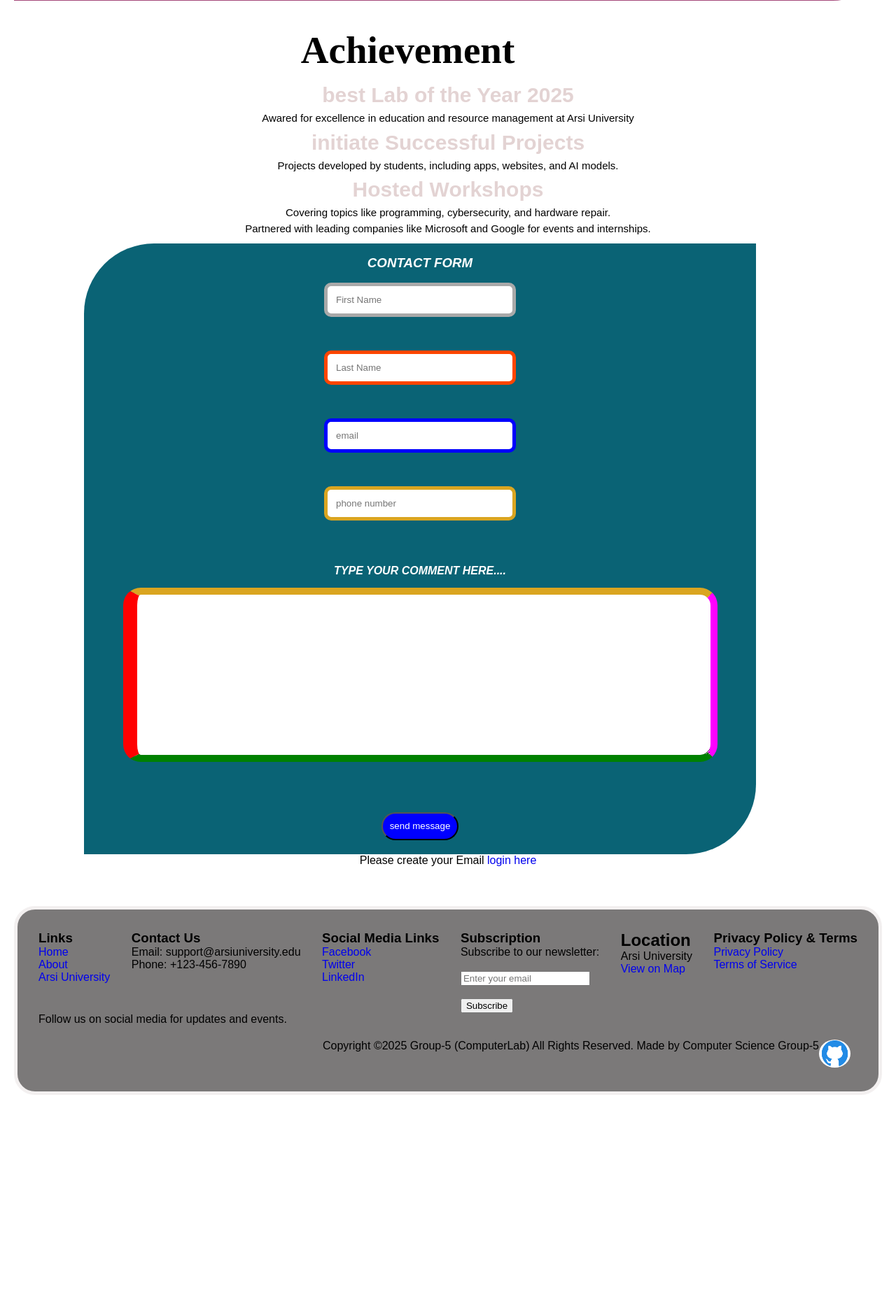
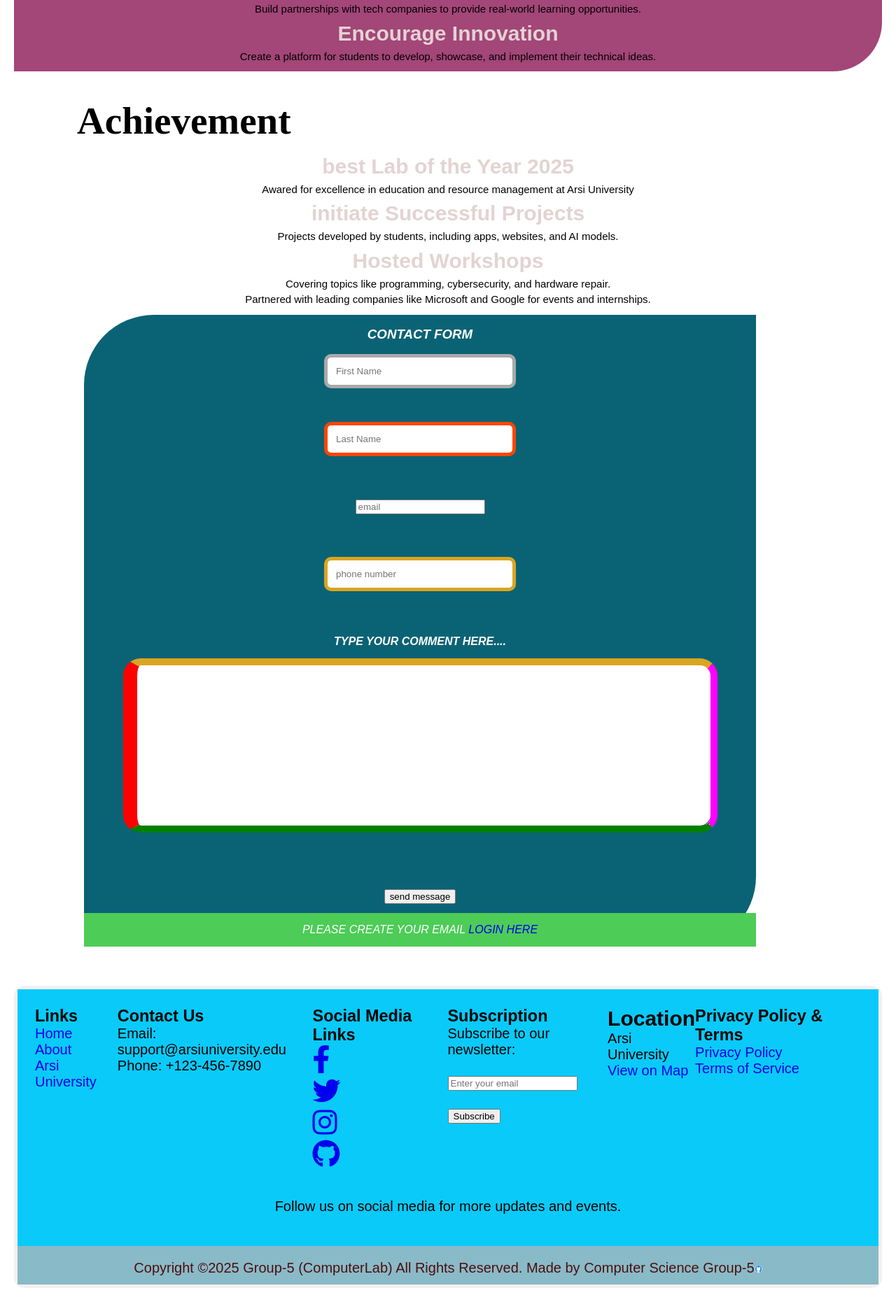
Before and after one commit to Kelbessa02/WebProgrammingGroup-5, a PHP site: page / in a window 1280 px wide. Shown: the part 2706-4567 px from the top of the page at 70% size. Before the commit the page ends 4271 px from the top, so only its background shows below. Run offline with PHP 8.4, Linux system fonts and the light colour scheme.

Commit message:
create java folder and  footer change

```diff
--- a/CSS/Style.css
+++ b/CSS/Style.css
@@ -39,12 +39,12 @@ header {
     position: sticky;
     top: 0;
     size: 20px;
+    background-color: rgb(10, 202, 250);
 }
 
 .internal-wrapper {
     display: flex;
     justify-content: space-between;
-    background-color: rgb(54, 42, 42);
     padding: 20px 20px 10px 20px;
     margin-bottom: 10px;
 }
@@ -81,11 +81,15 @@ header {
 /*footer*/
 
 footer {
-    background-color: rgba(100, 97, 97, 0.849);
     font-family: "Franklin Gothic Medium", "Arial Narrow", Arial, sans-serif;
     margin: 20px;
-    padding: 30px;
-    border-radius: 30px;
+    border-radius: 15px;
+    font-size: 20px;
+}
+
+.footer-bgc {
+    background-color: rgb(10, 202, 250);
+    padding: 25px;
 }
 
 .internal-footer {
@@ -94,14 +98,15 @@ footer {
 }
 
 .copyright {
+    background-color: rgb(137, 186, 199);
     display: flex;
-    justify-content: right;
-    padding: 20px 0 0 20px;
-    margin-right: 10px;
+    justify-content: center;
+    padding-top: 20px;
+    /* margin-right: 5px; */
 }
 
 .logo-footer {
-    width: 5px;
+    width: 0.9%;
     padding-bottom: 10px;
     margin-bottom: 2px;
 }
@@ -174,7 +179,7 @@ footer {
     margin-right: 100px;
 }
 
-.about-content h1 {
+.about-content h2 {
     font-size: 2.5rem;
     color: #0056D2;
     margin-bottom: 1rem;
--- a/index.html
+++ b/index.html
@@ -6,32 +6,41 @@
     <meta name="viewport" content="width=device-width, initial-scale=1.0" />
     <title>Computer Lab</title>
     <link rel="stylesheet" href="CSS/Style.css" />
+    <link rel="stylesheet" href="https://cdnjs.cloudflare.com/ajax/libs/font-awesome/6.0.0/css/all.min.css" />
 </head>
+<!-- internal css -->
+<style>
+    .internal-css {
+        background-color: cadetblue;
+        border: solid 5px rgba(233, 233, 232, 0.918);
+        padding: 20px;
+        margin: 5px;
+    }
+
+    .internal-h1 {
+        font-family: "Franklin Gothic Medium", "Arial Narrow", Arial, sans-serif;
+        font-size: 80px;
+        text-align: center;
+    }
+</style>
 
 <body>
-
     <header>
         <!-- header -->
         <nav class="header-nav">
             <div class="internal-wrapper header-links">
                 <div class="logo-wrapper">
                     <div class="logo">
-                        <img src="image/logo.jpg" alt="arsi university" style="border-radius: 50%;">
-                    </div>
-                    <div>
-                        <h1>Arsi University Computer Lab</h1>
+                        <img src="image/logo.jpg" alt="arsi university" style="border-radius: 50%" />
                     </div>
                 </div>
 
                 <ul class="ul-wrapper">
                     <li><a href="#home">Home</a></li>
 
-
-                    <li> <a href="#about">About</a></li>
-
+                    <li><a href="#about">About</a></li>
 
                     <li><a href="#contact">Contact</a></li>
-
 
                     <li><a href="#service">Service</a></li>
 
@@ -39,23 +48,23 @@
 
                     <li><a href="#achievement">Achievement</a></li>
 
-                    <li> <a href="HTML/index.html">Student</a></li>
+                    <li><a href="HTML/index.html">Student</a></li>
 
                     <li><a href="#schedule">Schedule</a></li>
                 </ul>
-
             </div>
-
-
         </nav>
     </header>
-
+    <div class="internal-css">
+        <h1 class="internal-h1">Arsi University Computer Lab</h1>
+    </div>
     <section>
         <!-- Home section -->
         <div id="home">
             <div>
-                <h2 class="text">Welcome to Arsi University Computer Lab Website</h2>
-                <p class="text2">This website helps connect computer labs efficiently and effectively to a web server.
+                <h2 class="text">Welcome to Arsi University Computer Lab</h2>
+                <p class="text2">
+                    This website helps connect computer labs efficiently and effectively to a web server.
                 </p>
             </div>
         </div>
@@ -64,10 +73,9 @@
     <!-- About section -->
     <section class="about-section">
         <div class="about-content">
+            <h2 id="about ">About Us</h2>
 
-
-            <h1 id="about">About Us</h1>
-
+            <p>
                 The Arsi University Computer Lab Website is designed to enhance the experience of students and staff by providing a seamless and efficient way to manage computer lab resources. Our goal is to create a platform that not only schedules and tracks lab usage
                 but also ensures the labs are equipped with cutting-edge technology to support innovative learning and research.
             </p>
@@ -78,40 +86,49 @@
         </div>
         <div class="about-image">
             <!-- Replace the URL with the actual image -->
-            <img src="image/banner2.jpg" alt="Computer Lab">
+            <img src="image/banner2.jpg " alt="Computer Lab " />
         </div>
     </section>
     <!-- Service -->
     <section class="services-section">
-        <h1>Services We Provide</h1>
-        <p>Explore the variety of computer lab services we offer at Arsi University computer lab to empower students in technology.
+        <h2>Services We Provide</h2>
+        <p>
+            Explore the variety of computer lab services we offer at Arsi University computer lab to empower students in technology.
         </p>
 
         <div class="services-container">
             <div class="service-box">
                 <h3>Hardware Setup</h3>
-                <p>Assistance in assembling and configuring computer systems for optimal performance.</p>
-                <a href="#">Learn More</a>
+                <p>
+                    Assistance in assembling and configuring computer systems for optimal performance.
+                </p>
+                <a href="# ">Learn More</a>
             </div>
             <div class="service-box">
                 <h3>Software Installation</h3>
-                <p>Guidance on installing essential educational software and troubleshooting issues.</p>
-                <a href="#">Learn More</a>
+                <p>
+                    Guidance on installing essential educational software and troubleshooting issues.
+                </p>
+                <a href="# ">Learn More</a>
             </div>
             <div class="service-box">
                 <h3>Programming Tutorials</h3>
-                <p>Interactive sessions to learn coding languages like Python, Java, and HTML.</p>
-                <a href="#">Learn More</a>
+                <p>
+                    Interactive sessions to learn coding languages like Python, Java, and HTML.
+                </p>
+                <a href="# ">Learn More</a>
             </div>
             <div class="service-box">
                 <h3>Project Assistance</h3>
-                <p>Support for students working on tech-based academic and personal projects.</p>
-                <a href="#">Learn More</a>
+                <p>
+                    Support for students working on tech-based academic and personal projects.
+                </p>
+                <a href="# ">Learn More</a>
             </div>
         </div>
     </section>
     <!-- schedule section -->
-    <section id="schedule">
+    <section id="schedule ">
         <div class="wrapper">
             <h2 class="lab">Lab Schedule</h2>
             <table>
@@ -149,174 +166,178 @@
     </section>
     <!-- Goals Section -->
 
-    <section class="goal-section" id="goal">
-        <h2 class="style"> Our Goals</h2>
+    <section class="goal-section" id="goal ">
+        <h2 class="style">Our Goals</h2>
         <div class="content">
-            <h3> Provide Access to Cutting-Edge Technology</h3>
-            <p>Ensure students have access to the latest hardware and software for learning and innovation.</p>
+            <h3>Provide Access to Cutting-Edge Technology</h3>
+            <p>
+                Ensure students have access to the latest hardware and software for learning and innovation.
+            </p>
 
+            <h3>Promote Digital Literacy</h3>
+            <p>
+                Offer training programs to enhance programming, cybersecurity, and IT skills.
+            </p>
 
-
-            <h3> Promote Digital Literacy</h3>
-            <p>Offer training programs to enhance programming, cybersecurity, and IT skills.</p>
-
-
-
-            <h3> Foster Industry Collaboration</h3>
-            <p>Build partnerships with tech companies to provide real-world learning opportunities.</p>
-
-
+            <h3>Foster Industry Collaboration</h3>
+            <p>
+                Build partnerships with tech companies to provide real-world learning opportunities.
+            </p>
 
             <h3>Encourage Innovation</h3>
-            <p>Create a platform for students to develop, showcase, and implement their technical ideas.</p>
+            <p>
+                Create a platform for students to develop, showcase, and implement their technical ideas.
+            </p>
         </div>
     </section>
-    <section id="achievement">
+    <section id="achievement ">
         <div class="content">
+            <h class="style">Achievement</h>
 
-            <h1 class="style">Achievement </h1>
-
-            <h3> best Lab of the Year 2025</h3>
-            <p>Awared for excellence in education and resource management at Arsi University
+            <h3>best Lab of the Year 2025</h3>
+            <p>
+                Awared for excellence in education and resource management at Arsi University
             </p>
 
+            <h3>initiate Successful Projects</h3>
+            <p>
+                Projects developed by students, including apps, websites, and AI models.
+            </p>
 
+            <h3>Hosted Workshops</h3>
+            <p>
+                Covering topics like programming, cybersecurity, and hardware repair.
+            </p>
 
-            <h3> initiate Successful Projects</h3>
-            <p>Projects developed by students, including apps, websites, and AI models.</p>
-
-
-
-            <h3> Hosted Workshops</h3>
-            <p>Covering topics like programming, cybersecurity, and hardware repair.</p>
-
-
-
-            <p>Partnered with leading companies like Microsoft and Google for events and internships.</p>
+            <p>
+                Partnered with leading companies like Microsoft and Google for events and internships.
+            </p>
         </div>
     </section>
 
-
     <!-- Form/Contact Secion -->
     <section>
-
         <div class="container">
-
-            <form id="contact">
+            <form id="contact ">
                 <h3>Contact form</h3>
-                <input type="text" id="FirstName" placeholder="First Name" required>
-                <br>
-                <br>
-                <input type="text" id="LastName" placeholder="Last Name" required>
-                <br>
-                <br>
-                <input type="email" id="email" placeholder="email" required>
-                <br>
-                <br>
-                <input type="number" id="phonenumber" placeholder="phone number" required>
-                <br>
-                <br>
+                <input type="text" id="FirstName" placeholder="First Name" required />
+                <br />
+                <br />
+                <input type="text" id="LastName" placeholder="Last Name" required />
+                <br />
+                <br />
+                <input type="email " id="email " placeholder="email " required />
+                <br />
+                <br />
+                <input type="number" id="phonenumber" placeholder="phone number" required />
+                <br />
+                <br />
                 <h4>Type your comment here....</h4>
-                <textarea name="" id="add" cols="100" rows="15"></textarea>
-                <br>
-                <br>
-                <input type="submit" value="send message" id="button">
+                <textarea name=" " id="add" cols="100" rows="15 "></textarea>
+                <br />
+                <br />
+                <input type="submit" value="send message" id="button " />
             </form>
+            <p style="text-align: center;background-color: #4dcc57;"> Please create your Email <a href="login.html ">login here</a>
+            </p>
         </div>
-        <p style="text-align: center;">Please create your Email <a href="login.html">login here</a></p>
     </section>
 
+    <br />
+    <br />
 
-    <br>
-    <br>
-
-    <footer style="border: solid 5px rgb(243, 240, 240);">
-
+    <footer style="border: solid 5px rgb(243, 240, 240)">
         <!-- footer section -->
+        <div class="footer-bgc">
             <div class="footer-wrapper">
                 <div class="internal-footer">
-                <div style="display: inline-flex;">
+                    <div style="display: inline-flex">
                         <div>
-                        <h3> Links</h3>
-                        <li><a href="#home">Home</a></li>
-                        <li><a href="#about">About</a></li>
-                        <li><a href="https://www.arsiuniversity.edu" target="_blank">Arsi University</a></li>
-
-
+                            <h3>Links</h3>
+                            <li><a href="#home ">Home</a></li>
+                            <li><a href="#about ">About</a></li>
+                            <li>
+                                <a href="https://www.arsiuniversity.edu " target="_blank ">Arsi University</a
+                  >
+                </li>
               </div>
-
-
             </div>
-                <div style="display: inline-flex;">
+            <div style="display: inline-flex">
               <div>
                 <h3>Contact Us</h3>
 
                 <p>Email: support@arsiuniversity.edu</p>
                 <p>Phone: +123-456-7890</p>
               </div>
-
             </div>
-                <div style="display: inline-flex;">
-                    <div>
+            <div style="display: inline-flex">
+              <div class="social-icons">
                 <h3>Social Media Links</h3>
-                        <li> <a href=" https://facebook.com/arsiuniversity " target="_blank ">Facebook</a></li>
-                        <li> <a href="https://twitter.com/arsiuniversity " target="_blank ">Twitter</a></li>
-                        <li> <a href="https://linkedin.com/school/arsiuniversity " target="_blank ">LinkedIn</a>
+                <li>
+                  <a href="https://www.facebook.com/kelbessa.adugna" target="_blank" style="font-size: 40px;title="Facebook">
+                    <i class="fab fa-facebook-f"></i>
+                  </a>
+                            </li>
+                            <li>
+                                <a href="https://x.com/home" target="_blank" style="font-size: 40px; title=" Twitter ">
+                                    <i class="fab fa-twitter "></i>
+                                </a>
+                            </li>
+                            <li>
+                                <a href="https://www.instagram.com/kelbessa95?igsh=YzljYTk1ODg3Zg==" target=" _self " style="font-size: 40px;title=" Instagram ">
+                                    <i class="fab fa-instagram "></i>
+                                </a>
                             </li>
 
-
-
-
+                            <li>
+                                <a href="https://github.com/Kelbessa02/WebProgrammingGroup-5.git " target="_parent " style="font-size: 40px; " title=" GitHub ">
+                                    <i class="fab fa-github "></i>
+                                </a>
+                            </li>
                         </div>
-
                     </div>
-
 
                     <div>
                         <h3>Subscription</h3>
                         <form>
-                        <label for="newsletter">Subscribe to our newsletter:</label>
-                        <br>
-                        <br>
-                        <input type="email " id="newsletter " placeholder="Enter your email " required>
-                        <br>
-                        <br>
+                            <label for="newsletter ">Subscribe to our newsletter:</label>
+                            <br />
+                            <br />
+                            <input type="email " id="newsletter " placeholder="Enter your email " required />
+                            <br />
+                            <br />
                             <button type="submit ">Subscribe</button>
                         </form>
                     </div>
-
-
 
                     <div>
                         <h2>Location</h2>
                         <p>Arsi University</p>
 
-                    <li><a href="https://maps.app.goo.gl/ZqdzbsXYDTTjqF1CA " target="_blank ">View on Map</a></li>
-
+                        <li>
+                            <a href="https://maps.app.goo.gl/ZqdzbsXYDTTjqF1CA " target="_blank ">View on Map</a
+                >
+              </li>
             </div>
-
 
             <div>
               <h3>Privacy Policy & Terms</h3>
-                    <li> <a href="privacy-policy.html ">Privacy Policy</a></li>
-                    <li> <a href="terms-of-service.html ">Terms of Service</a></li>
-
-
+              <li><a href="privacy-policy.html ">Privacy Policy</a></li>
+                        <li><a href="terms-of-service.html ">Terms of Service</a></li>
                     </div>
                 </div>
-            <p>Follow us on social media for updates and events.</p>
+                <p style="padding: 20px 0; margin-top: 20px; text-align: center ">
+                    Follow us on social media for more updates and events.
+                </p>
+            </div>
         </div>
 
-
-
-        <div>
         <div class="copyright ">
-                <p>
-                    Copyright ©2025 Group-5 (ComputerLab) All Rights Reserved. Made by Computer Science Group-5 </p>
-                <div class="logo ">
-                    <a href="https://github.com/Kelbessa02/WebProgrammingGroup-5.git "><img src="image/github.png " alt="github Logo " style="border-radius: 50%; " /></a>
-                </div>
-
+            <p style="color: rgb(77, 14, 14) ">
+                Copyright ©2025 Group-5 (ComputerLab) All Rights Reserved. Made by Computer Science Group-5
+            </p>
+            <div class="logo-footer ">
+                <img src="image/github.png " alt="github Logo " style="border-radius: 50% " />
             </div>
         </div>
     </footer>
```
Also changed, not shown: HTML/index.html (+17 -4 lines). Lines whose indentation alone changed are shown as unchanged.
